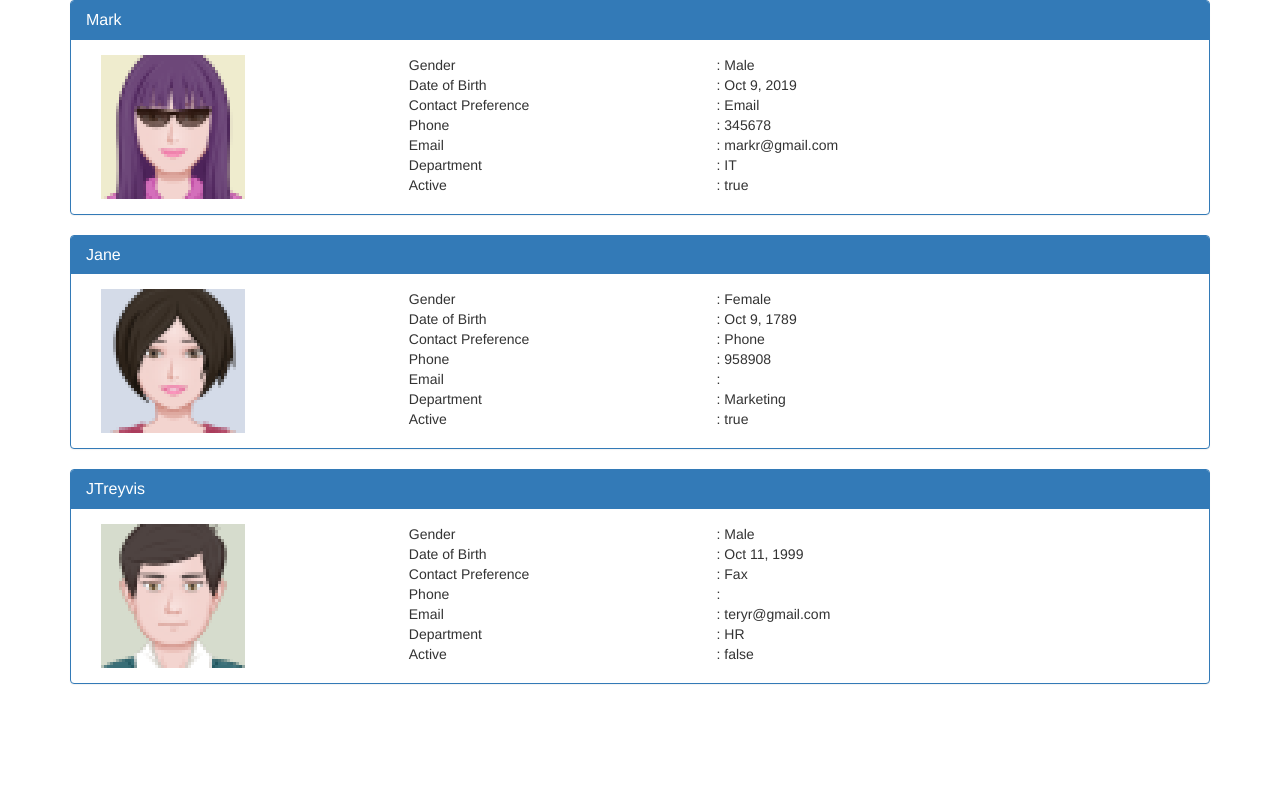
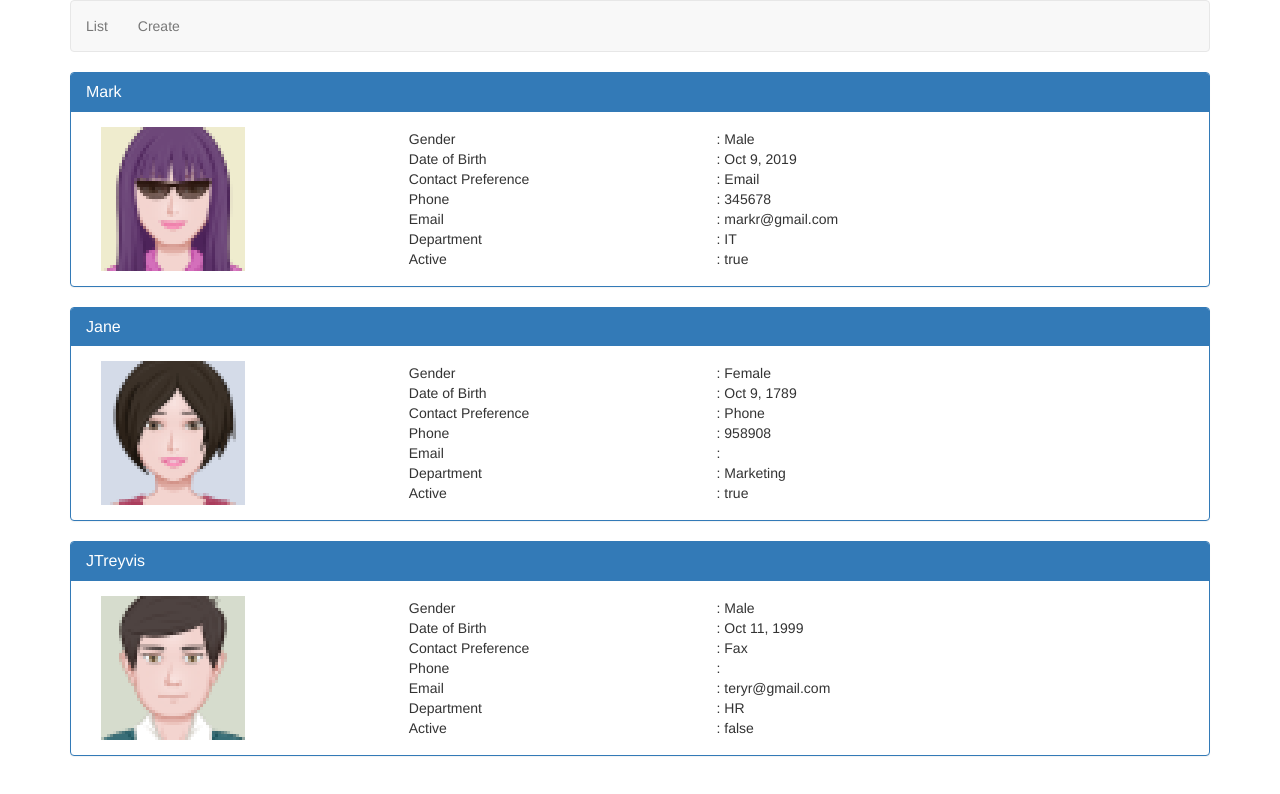
Before and after one commit to edtshuma/Angular5Crud, an Angular app: page /list in a window 1280 px wide. Shown: the top 794 px of the page. Built offline with nearby package versions, Linux system fonts and the light colour scheme.

Commit message:
Added routing

```diff
--- a/src/app/app.component.html
+++ b/src/app/app.component.html
@@ -1,4 +1,24 @@
 <div class="container">
-  <app-list-employees></app-list-employees>
+  <nav class="navbar navbar-default">
+
+    <ul class="nav navbar-nav">
+      <li>
+        <a routerLink="list">List</a>
+      </li>
+
+      <li>
+        <a routerLink="create">Create</a>
+      </li>
+
+    </ul>
+
+
+    </nav>
+
+    <!--When we navigate to the 'list' route
+    ListEmployees viewtemplate is displayed here .
+    Similar to setting up RenderBody section in ASP MVC
+    LayoutMaster page-->
+    <router-outlet></router-outlet>
 
 </div>
--- a/src/app/app.module.ts
+++ b/src/app/app.module.ts
@@ -1,18 +1,31 @@
 import { BrowserModule } from '@angular/platform-browser';
 import { NgModule } from '@angular/core';
+import { RouterModule, Routes } from '@angular/router';
 
 
 import { AppComponent } from './app.component';
 import { ListEmployeesComponent } from './employees/list-employees.component';
+import { CreateEmployeeComponent } from './employees/create-employee.component';
+import { listLazyRoutes } from '@angular/compiler/src/aot/lazy_routes';
 
+const appRoutes: Routes = [
+
+{path: 'list', component: ListEmployeesComponent},
+{path: 'create', component: CreateEmployeeComponent},
+{path: '', redirectTo: '/list', pathMatch: 'full'}
+]
 
 @NgModule({
   declarations: [
     AppComponent,
-    ListEmployeesComponent
+    ListEmployeesComponent,
+    CreateEmployeeComponent
+
   ],
   imports: [
-    BrowserModule
+    BrowserModule,
+    RouterModule.forRoot(appRoutes)
+
   ],
   providers: [],
   bootstrap: [AppComponent]
--- /dev/null
+++ b/src/app/employees/create-employee.component.html
@@ -0,0 +1,3 @@
+<p>
+  create-employee works!
+</p>
--- /dev/null
+++ b/src/app/employees/create-employee.component.ts
@@ -0,0 +1,15 @@
+import { Component, OnInit } from '@angular/core';
+
+@Component({
+  selector: 'app-create-employee',
+  templateUrl: './create-employee.component.html',
+  styleUrls: ['./create-employee.component.css']
+})
+export class CreateEmployeeComponent implements OnInit {
+
+  constructor() { }
+
+  ngOnInit() {
+  }
+
+}
--- a/src/app/employees/list-employees.component.css
+++ b/src/app/employees/list-employees.component.css
@@ -0,0 +1,4 @@
+.vertical-align{
+  display: flex;
+  align-items: center;
+}
--- a/src/app/employees/list-employees.component.html
+++ b/src/app/employees/list-employees.component.html
@@ -6,7 +6,7 @@
 <div class="panel-body">
 <div class="col-xs-10">
 
-  <div class="row">
+  <div class="row vertical-align">
     <div class="col-xs-4">
     <img [src]="employee.photoPath"/>
     </div>
--- a/src/app/employees/list-employees.component.ts
+++ b/src/app/employees/list-employees.component.ts
@@ -2,7 +2,7 @@
 import { Employee } from '../models/employee.model';
 
 @Component({
-  selector: 'app-list-employees',
+
   templateUrl: './list-employees.component.html',
   styleUrls: ['./list-employees.component.css']
 })
```
Also changed, not shown: src/app/employees/create-employee.component.css (added).
